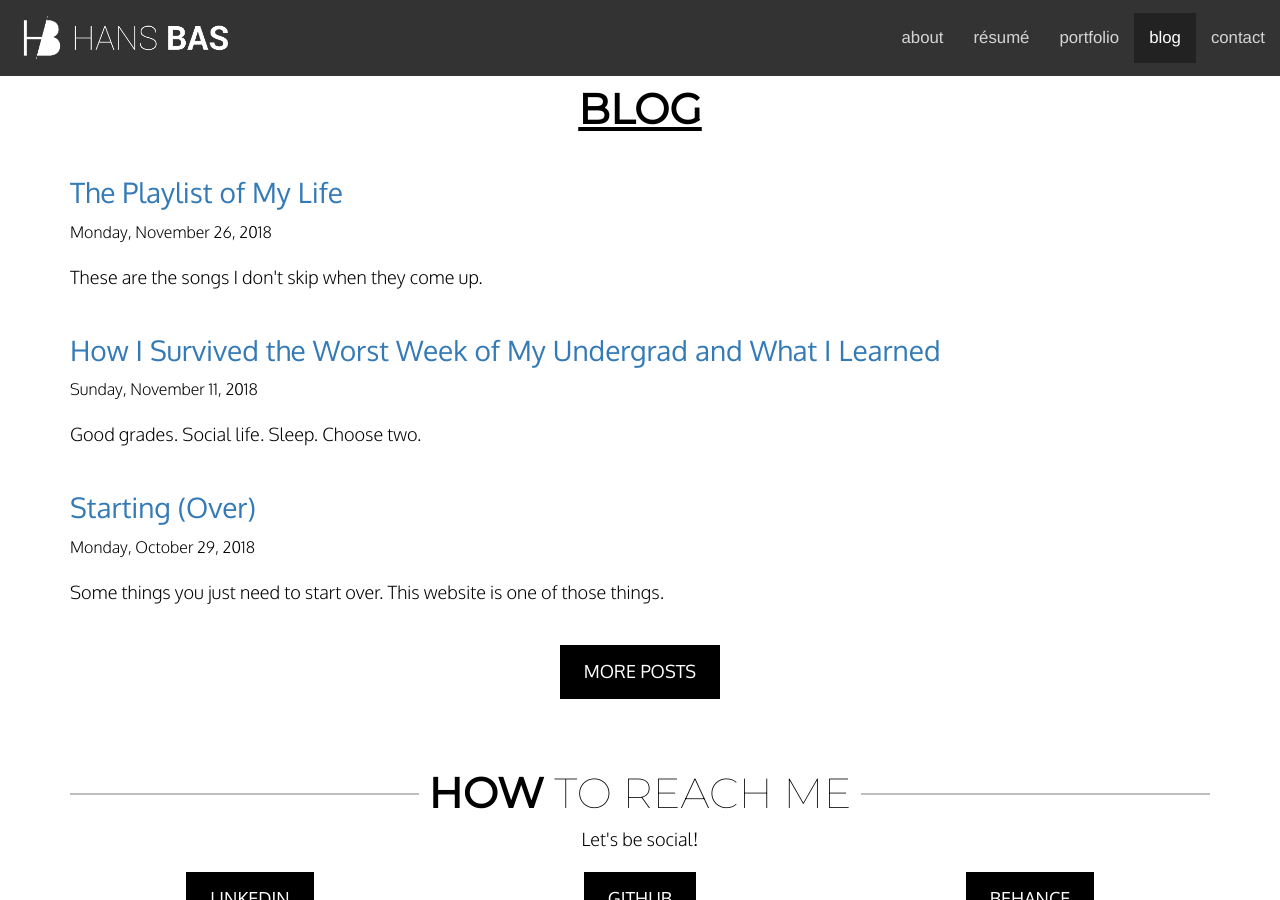
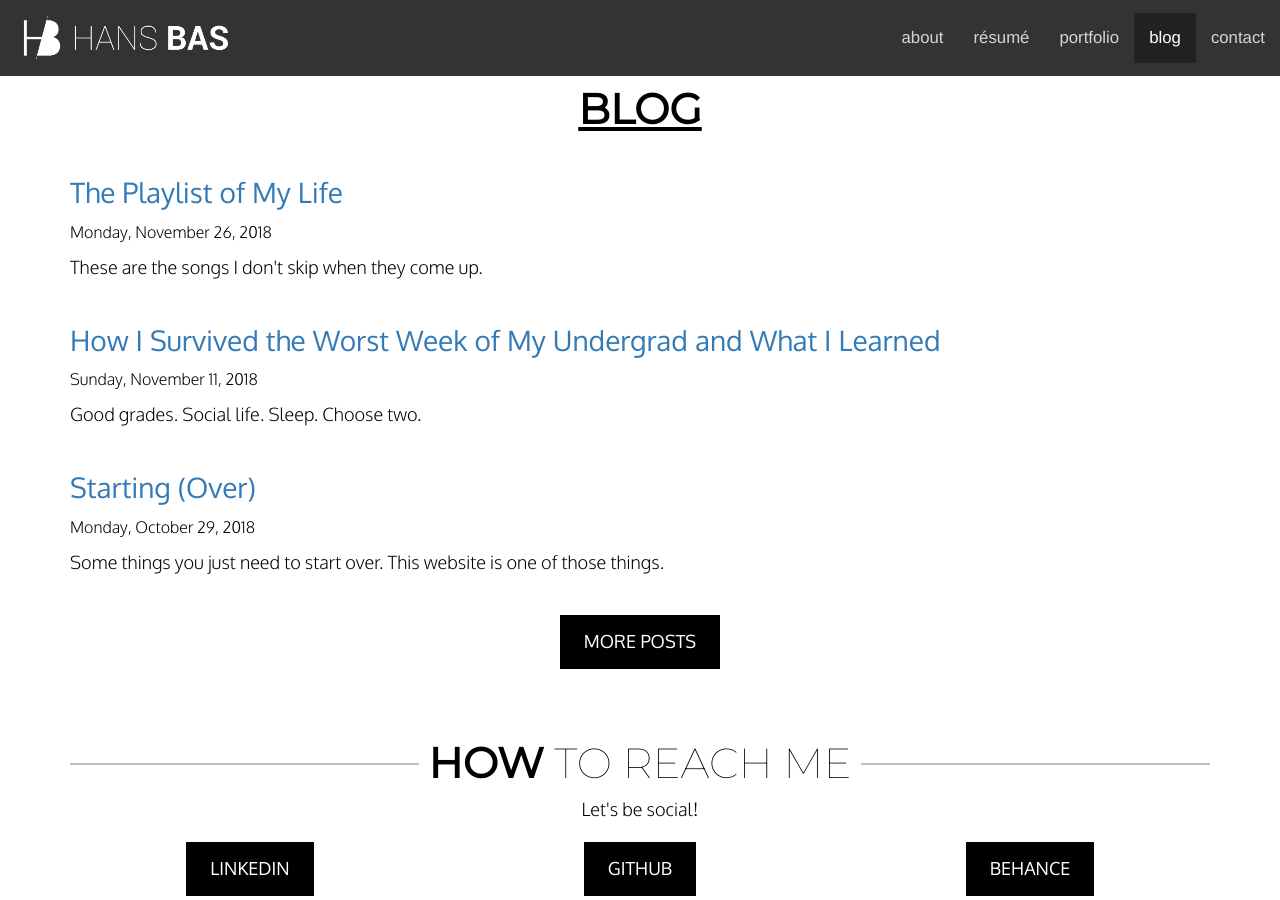
Before and after one commit to haanmiba/haanmiba.github.io, a Jekyll site: the page built from index.md, in a window 1280 px wide and 900 px high, scrolled down 4363 px. Built offline with Jekyll 4.4.1, drawn with Linux system fonts in a browser that asks for light colours; nearby versions of some CDN libraries.

Commit message:
Altered format of blog posts and added limit

```diff
--- a/_includes/blog.html
+++ b/_includes/blog.html
@@ -2,16 +2,11 @@
 	<h2 class="heading-1 reveal-bottom"><span><strong>When</strong> I Did Things</span></h2>
 	<h2 class="reveal-bottom"><strong><u>Blog</u></strong></h2>
 	<div class="form-group"></div>
-		{% for post in site.posts %}
-			<div class="text-left reveal-left">
+		{% for post in site.posts limit:5 %}
+		<div class="text-left reveal-left">
 			<a href="{{ post.url }}"><h3>{{ post.title }}</h3></a>
 			<p><span style='font-size: 16px'>{{ post.date | date: '%A, %B %d, %Y' }}</span></p>
-			<div class="row">
-				<div class="col-lg-9">
-				<p>{{ post.preview }}</p>
-				</div>
-				<div class="col-lg-3"></div>
-			</div>
+			<p>{{ post.preview }}</p>
 			{% if forloop.last != true %}<div class="form-group"></div>{% endif %}
 			</div>
 		{% endfor %}
```
Also changed, not shown: blog.md (+1 -6 lines).
